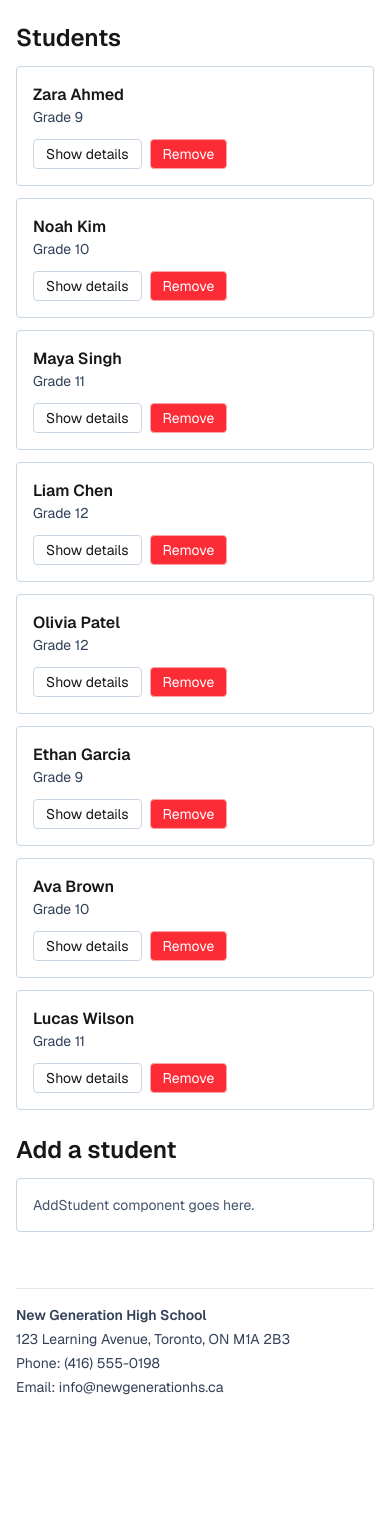
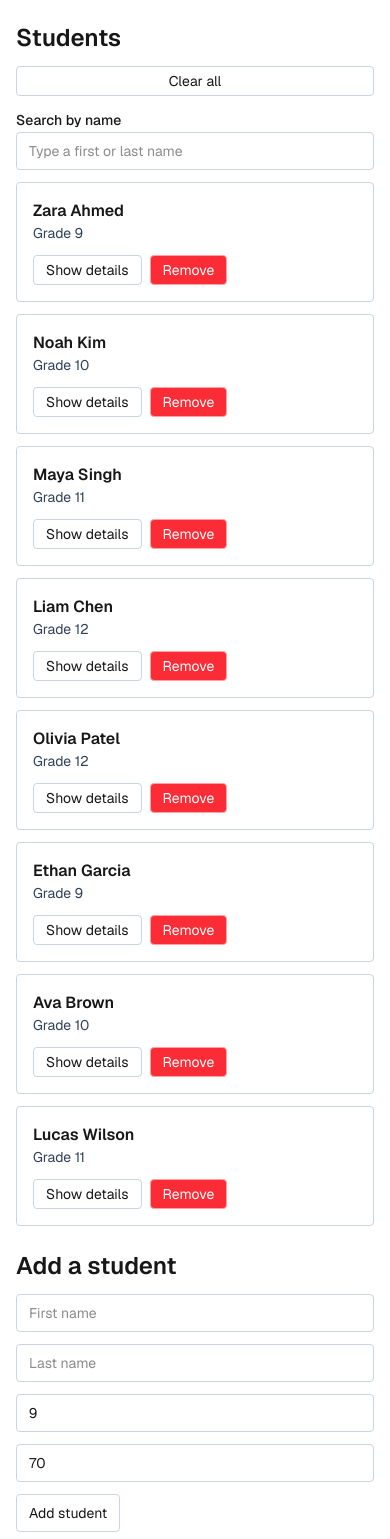
Before and after one commit to Oliver-Ko-974542/web_development_2_assignment_2, a Next.js app: page / in a window 390 px wide. Shown: the part 449-1988 px from the top of the page. Before the commit the page ends 1862 px from the top, so only its background shows below. Built offline with nearby package versions, Linux system fonts and the light colour scheme.

Commit message:
StudentPortal,  SearchBox and AddStudent

```diff
--- /dev/null
+++ b/components/AddStudent.tsx
@@ -0,0 +1,86 @@
+"use client";
+
+import { useState } from "react";
+
+interface AddStudentInput {
+  firstName: string;
+  lastName: string;
+  grade: number;
+  average: number;
+}
+
+interface AddStudentProps {
+  onAddStudent: (newStudent: AddStudentInput) => void;
+}
+
+const AddStudent = ({ onAddStudent }: AddStudentProps) => {
+  const [firstName, setFirstName] = useState("");
+  const [lastName, setLastName] = useState("");
+  const [grade, setGrade] = useState(9);
+  const [average, setAverage] = useState(70);
+
+  const handleAddStudent = () => {
+    if (!firstName.trim() || !lastName.trim()) {
+      return;
+    }
+
+    onAddStudent({
+      firstName: firstName.trim(),
+      lastName: lastName.trim(),
+      grade,
+      average,
+    });
+
+    setFirstName("");
+    setLastName("");
+    setGrade(9);
+    setAverage(70);
+  };
+
+  return (
+    <div className="grid grid-cols-1 gap-3 md:grid-cols-2">
+      <input
+        type="text"
+        value={firstName}
+        onChange={(event) => setFirstName(event.target.value)}
+        placeholder="First name"
+        className="rounded border border-slate-300 px-3 py-2 text-sm"
+      />
+      <input
+        type="text"
+        value={lastName}
+        onChange={(event) => setLastName(event.target.value)}
+        placeholder="Last name"
+        className="rounded border border-slate-300 px-3 py-2 text-sm"
+      />
+      <input
+        type="number"
+        min={9}
+        max={12}
+        value={grade}
+        onChange={(event) => setGrade(Number(event.target.value))}
+        className="rounded border border-slate-300 px-3 py-2 text-sm"
+      />
+      <input
+        type="number"
+        min={0}
+        max={100}
+        value={average}
+        onChange={(event) => setAverage(Number(event.target.value))}
+        className="rounded border border-slate-300 px-3 py-2 text-sm"
+      />
+      <div>
+        <button
+          type="button"
+          onClick={handleAddStudent}
+          className="rounded border border-slate-300 px-3 py-2 text-sm"
+        >
+          Add student
+        </button>
+      </div>
+    </div>
+  );
+};
+
+export type { AddStudentInput };
+export default AddStudent;
--- /dev/null
+++ b/components/SearchBox.tsx
@@ -0,0 +1,24 @@
+interface SearchBoxProps {
+  searchText: string;
+  onSearchTextChange: (value: string) => void;
+}
+
+const SearchBox = ({ searchText, onSearchTextChange }: SearchBoxProps) => {
+  return (
+    <div className="space-y-1">
+      <label htmlFor="student-search" className="text-sm font-medium">
+        Search by name
+      </label>
+      <input
+        id="student-search"
+        type="text"
+        value={searchText}
+        onChange={(event) => onSearchTextChange(event.target.value)}
+        placeholder="Type a first or last name"
+        className="w-full rounded border border-slate-300 px-3 py-2 text-sm"
+      />
+    </div>
+  );
+};
+
+export default SearchBox;
--- a/components/StudentPortal.tsx
+++ b/components/StudentPortal.tsx
@@ -1,15 +1,66 @@
+"use client";
+
+import { useMemo, useState } from "react";
 import { students } from "@/data/students";
+import AddStudent, { type AddStudentInput } from "./AddStudent";
+import SearchBox from "./SearchBox";
 import StatsPanel from "./StatsPanel";
 import StudentList from "./StudentList";
 
 const StudentPortal = () => {
-  const totalStudents = students.length;
-  const honourRollStudents = students.filter(
+  const [studentList, setStudentList] = useState(students);
+  const [searchText, setSearchText] = useState("");
+
+  const totalStudents = studentList.length;
+  const honourRollStudents = studentList.filter(
     (student) => student.average >= 80,
   ).length;
-  const grade12Students = students.filter(
+  const grade12Students = studentList.filter(
     (student) => student.grade === 12,
   ).length;
+
+  const filteredStudents = useMemo(() => {
+    const normalizedSearchText = searchText.trim().toLowerCase();
+
+    if (!normalizedSearchText) {
+      return studentList;
+    }
+
+    return studentList.filter((student) => {
+      const fullName = `${student.firstName} ${student.lastName}`.toLowerCase();
+      return fullName.includes(normalizedSearchText);
+    });
+  }, [searchText, studentList]);
+
+  const handleRemoveStudent = (studentId: number) => {
+    setStudentList((currentStudents) =>
+      currentStudents.filter((student) => student.id !== studentId),
+    );
+  };
+
+  const handleClearAll = () => {
+    setStudentList([]);
+  };
+
+  const handleAddStudent = (newStudent: AddStudentInput) => {
+    setStudentList((currentStudents) => {
+      const highestId = currentStudents.reduce(
+        (maxId, student) => (student.id > maxId ? student.id : maxId),
+        0,
+      );
+
+      return [
+        ...currentStudents,
+        {
+          id: highestId + 1,
+          firstName: newStudent.firstName,
+          lastName: newStudent.lastName,
+          grade: newStudent.grade,
+          average: newStudent.average,
+        },
+      ];
+    });
+  };
 
   return (
     <div className="space-y-6">
@@ -25,15 +76,28 @@ const StudentPortal = () => {
       </section>
 
       <section id="students" className="scroll-mt-24 space-y-3">
-        <h2 className="text-2xl font-semibold">Students</h2>
-        <StudentList students={students} />
+        <div className="flex flex-col gap-3 sm:flex-row sm:items-center sm:justify-between">
+          <h2 className="text-2xl font-semibold">Students</h2>
+          <button
+            type="button"
+            onClick={handleClearAll}
+            className="rounded border border-slate-300 px-3 py-1 text-sm"
+          >
+            Clear all
+          </button>
+        </div>
+
+        <SearchBox searchText={searchText} onSearchTextChange={setSearchText} />
+
+        <StudentList
+          students={filteredStudents}
+          onRemove={handleRemoveStudent}
+        />
       </section>
 
       <section id="add-student" className="scroll-mt-24 space-y-3">
         <h2 className="text-2xl font-semibold">Add a student</h2>
-        <div className="rounded border border-slate-300 p-4 text-sm text-slate-600">
-          AddStudent component goes here.
-        </div>
+        <AddStudent onAddStudent={handleAddStudent} />
       </section>
     </div>
   );
```
